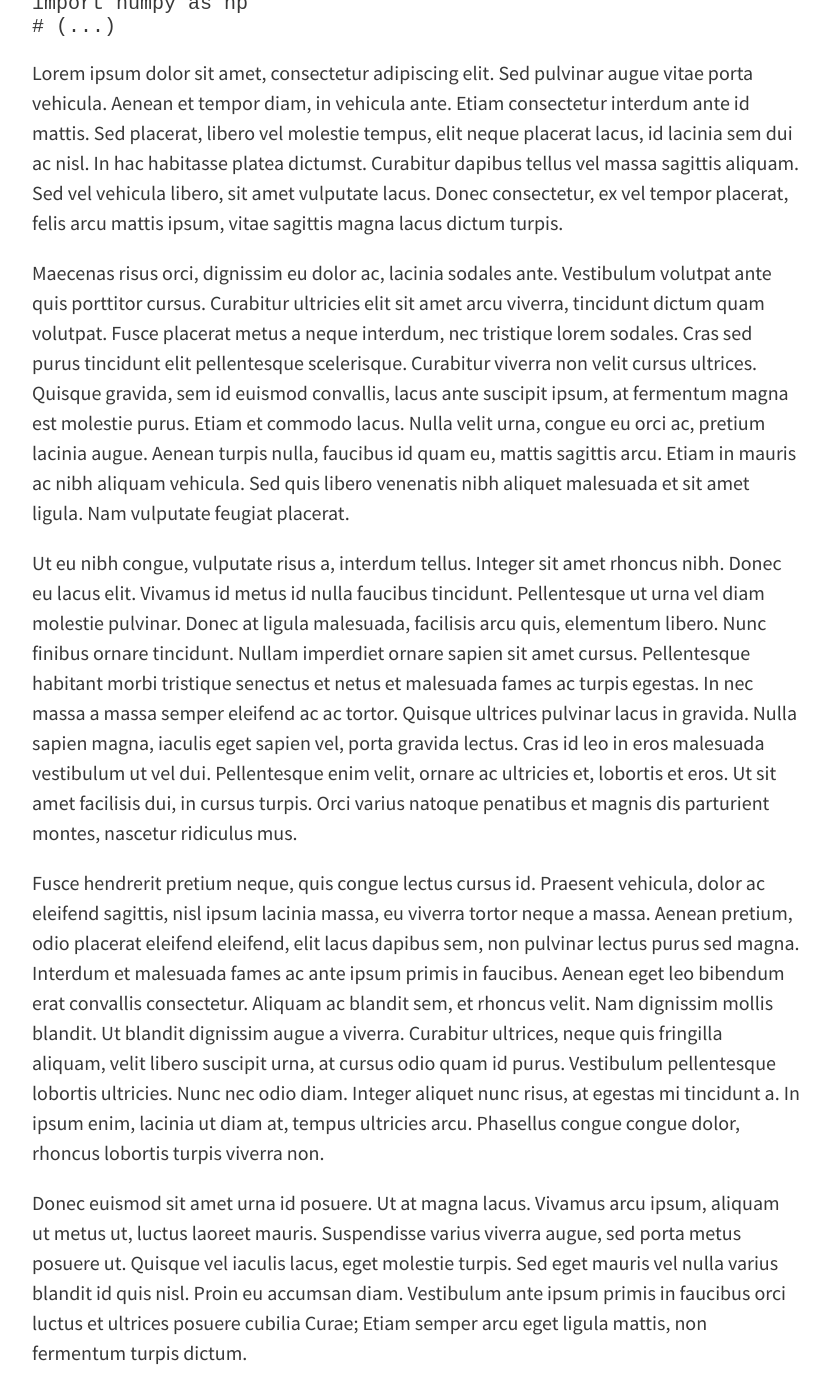
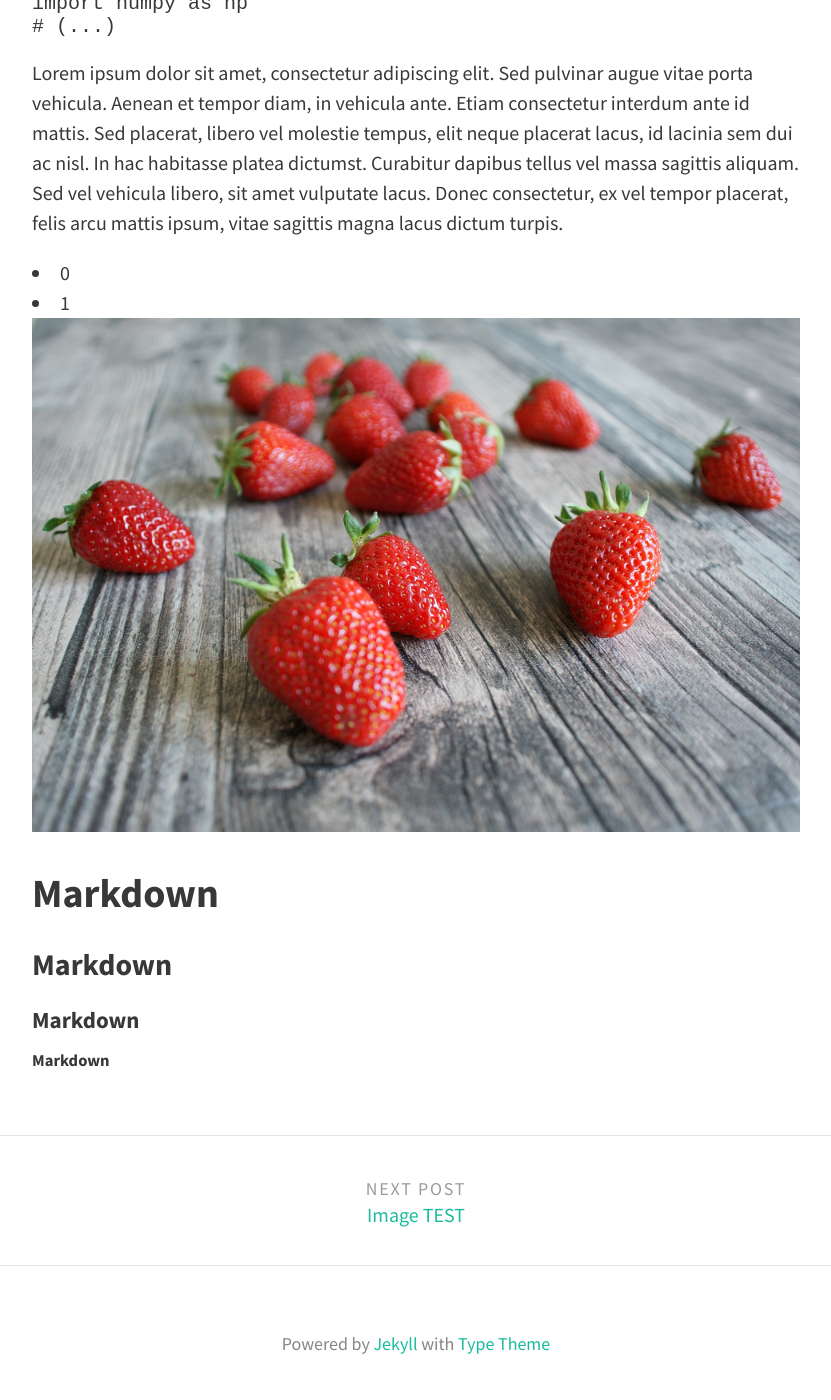
Before and after one commit to helloworld2394/helloworld2394.github.io, a Jekyll site: the page built from _posts/2018-05-03-TEST.md, in a window 1280 px wide and 1400 px high, scrolled down 398 px. Shown: the whole window, without its empty margins (224-1055 px from the left). Built offline with Jekyll 4.4.1, drawn with Linux system fonts in a browser that asks for light colours; nearby versions of some CDN libraries.

Commit message:
Update 2018-05-03-TEST.md

````diff
--- a/_posts/2018-05-03-TEST.md
+++ b/_posts/2018-05-03-TEST.md
@@ -10,11 +10,11 @@ import numpy as np
 # (...)
 ```
 Lorem ipsum dolor sit amet, consectetur adipiscing elit. Sed pulvinar augue vitae porta vehicula. Aenean et tempor diam, in vehicula ante. Etiam consectetur interdum ante id mattis. Sed placerat, libero vel molestie tempus, elit neque placerat lacus, id lacinia sem dui ac nisl. In hac habitasse platea dictumst. Curabitur dapibus tellus vel massa sagittis aliquam. Sed vel vehicula libero, sit amet vulputate lacus. Donec consectetur, ex vel tempor placerat, felis arcu mattis ipsum, vitae sagittis magna lacus dictum turpis.
+* 0
+* 1
+![strawberry]({{site.url}}assets/img/testim.jpg)
 
-Maecenas risus orci, dignissim eu dolor ac, lacinia sodales ante. Vestibulum volutpat ante quis porttitor cursus. Curabitur ultricies elit sit amet arcu viverra, tincidunt dictum quam volutpat. Fusce placerat metus a neque interdum, nec tristique lorem sodales. Cras sed purus tincidunt elit pellentesque scelerisque. Curabitur viverra non velit cursus ultrices. Quisque gravida, sem id euismod convallis, lacus ante suscipit ipsum, at fermentum magna est molestie purus. Etiam et commodo lacus. Nulla velit urna, congue eu orci ac, pretium lacinia augue. Aenean turpis nulla, faucibus id quam eu, mattis sagittis arcu. Etiam in mauris ac nibh aliquam vehicula. Sed quis libero venenatis nibh aliquet malesuada et sit amet ligula. Nam vulputate feugiat placerat.
-
-Ut eu nibh congue, vulputate risus a, interdum tellus. Integer sit amet rhoncus nibh. Donec eu lacus elit. Vivamus id metus id nulla faucibus tincidunt. Pellentesque ut urna vel diam molestie pulvinar. Donec at ligula malesuada, facilisis arcu quis, elementum libero. Nunc finibus ornare tincidunt. Nullam imperdiet ornare sapien sit amet cursus. Pellentesque habitant morbi tristique senectus et netus et malesuada fames ac turpis egestas. In nec massa a massa semper eleifend ac ac tortor. Quisque ultrices pulvinar lacus in gravida. Nulla sapien magna, iaculis eget sapien vel, porta gravida lectus. Cras id leo in eros malesuada vestibulum ut vel dui. Pellentesque enim velit, ornare ac ultricies et, lobortis et eros. Ut sit amet facilisis dui, in cursus turpis. Orci varius natoque penatibus et magnis dis parturient montes, nascetur ridiculus mus.
-
-Fusce hendrerit pretium neque, quis congue lectus cursus id. Praesent vehicula, dolor ac eleifend sagittis, nisl ipsum lacinia massa, eu viverra tortor neque a massa. Aenean pretium, odio placerat eleifend eleifend, elit lacus dapibus sem, non pulvinar lectus purus sed magna. Interdum et malesuada fames ac ante ipsum primis in faucibus. Aenean eget leo bibendum erat convallis consectetur. Aliquam ac blandit sem, et rhoncus velit. Nam dignissim mollis blandit. Ut blandit dignissim augue a viverra. Curabitur ultrices, neque quis fringilla aliquam, velit libero suscipit urna, at cursus odio quam id purus. Vestibulum pellentesque lobortis ultricies. Nunc nec odio diam. Integer aliquet nunc risus, at egestas mi tincidunt a. In ipsum enim, lacinia ut diam at, tempus ultricies arcu. Phasellus congue congue dolor, rhoncus lobortis turpis viverra non.
-
-Donec euismod sit amet urna id posuere. Ut at magna lacus. Vivamus arcu ipsum, aliquam ut metus ut, luctus laoreet mauris. Suspendisse varius viverra augue, sed porta metus posuere ut. Quisque vel iaculis lacus, eget molestie turpis. Sed eget mauris vel nulla varius blandit id quis nisl. Proin eu accumsan diam. Vestibulum ante ipsum primis in faucibus orci luctus et ultrices posuere cubilia Curae; Etiam semper arcu eget ligula mattis, non fermentum turpis dictum.
+## Markdown
+### Markdown
+#### Markdown
+##### Markdown
````
